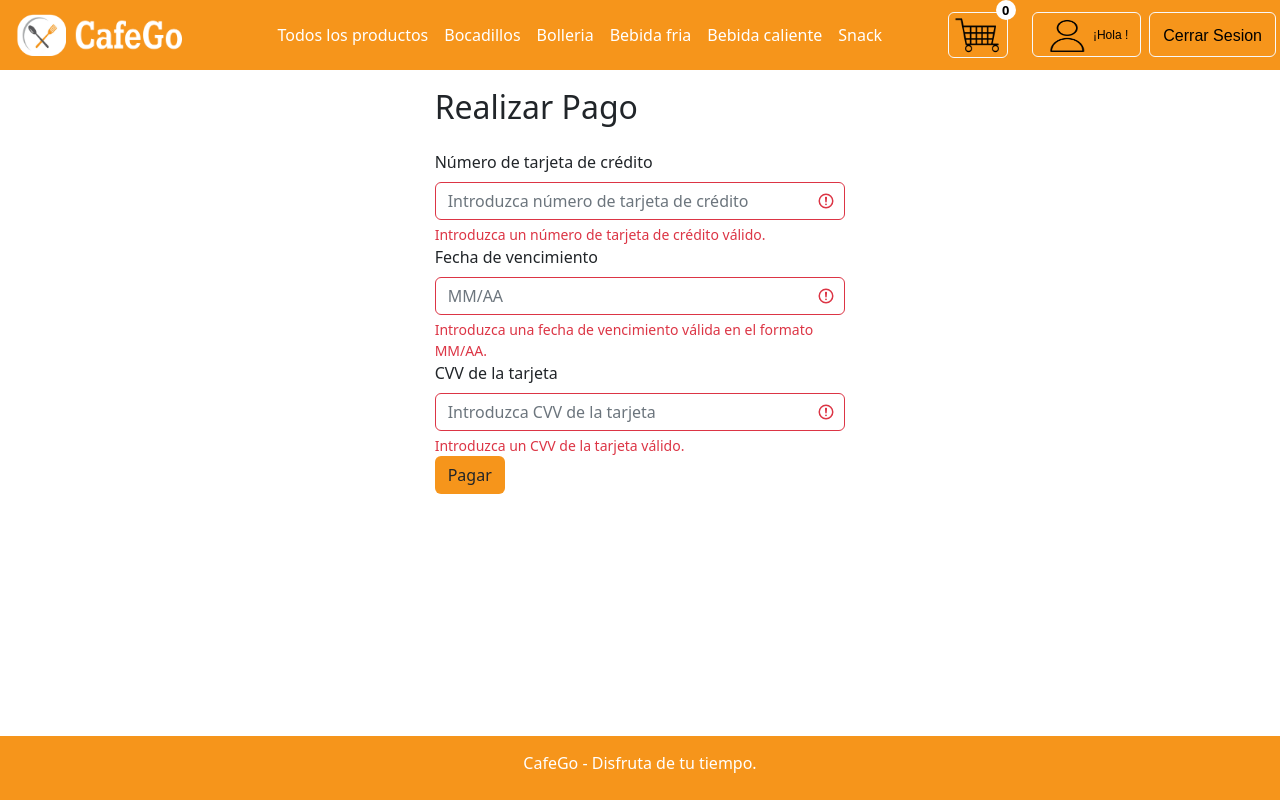
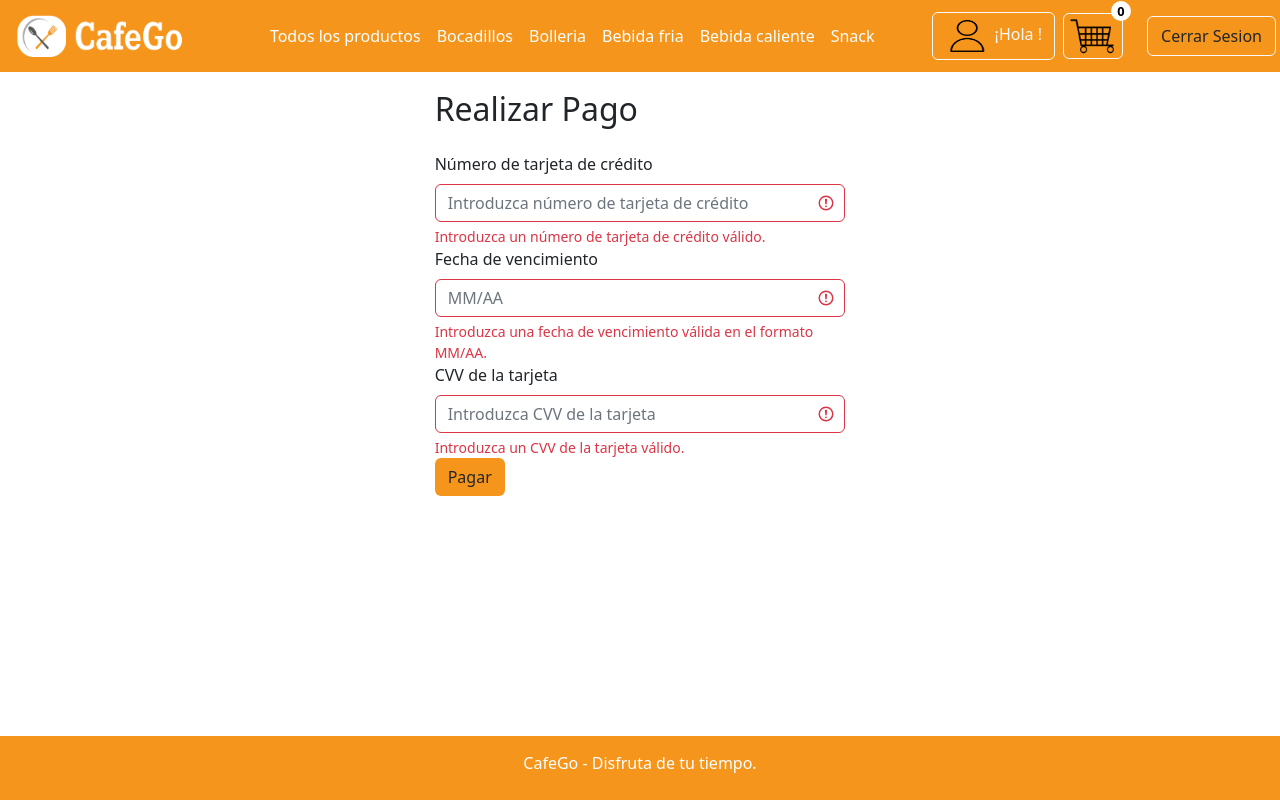
Before and after one commit to beeeel97/CafeGo, an Angular app in the folder cafeGo/: page /pasarelaPago in a window 1280 px wide. Built offline with nearby package versions, Linux system fonts and the light colour scheme; no server answers.

Commit message:
definnitivo

```diff
--- a/cafeGo/src/app/menu-navegacion/menu-navegacion.component.css
+++ b/cafeGo/src/app/menu-navegacion/menu-navegacion.component.css
@@ -121,25 +121,7 @@
 
 }
 
-.btn-usuario{
-  margin-right: 10px;
-  vertical-align: middle;
-}
 
-.boton-perfil{
-  height: 45px;
-  font-family: Arial, Helvetica, sans-serif;
-  font-size: 12px;
-  color: black;
-}
-
-.boton-cerrar{
-  width:120x;
-  height: 45px;
-  font-family: Arial, Helvetica, sans-serif;
-  font-size: 16px;
-  color: black;
-}
 .navbar-cart-items{
   position: absolute;
       left: 52px;
@@ -177,11 +159,3 @@
   min-width: 40%;
 
 }
-
-.navegacion{
-  display: flex;
-  flex-direction: row;
-  justify-content: space-between;
-  flex-wrap: wrap
-
-}
--- a/cafeGo/src/app/menu-navegacion/menu-navegacion.component.html
+++ b/cafeGo/src/app/menu-navegacion/menu-navegacion.component.html
@@ -1,6 +1,6 @@
-<nav class="navbar navbar-expand-sm bg-orange navbar-dark navegacion">
+<nav class="navbar navbar-expand-sm bg-orange navbar-dark d-flex justify-content-between">
   <!--LOGO-->
-  <div class="ps-3">
+  <div class="ps-3" (click)="navegarHome()">
     <img class="logo" src="./assets/images/CafeGoLogo.png" alt="" width="50" height="" />
     <img class="logo" src="./assets/images/CafeGoNombre.png" alt="" width="150" height="" />
 </div>
@@ -11,7 +11,6 @@
     <li class="nav-item" (click)="navegarMenuCategoria($event)">
       <button class="nav-link active bg-orange border-0" value="TodosProductos">Todos los productos</button>
     </li>
-
 
     <li class="nav-item" (click)="navegarMenuCategoria($event)">
       <button class="nav-link active bg-orange border-0" value="Bocadillos">Bocadillos</button>
@@ -32,9 +31,6 @@
       <button class="nav-link active bg-orange border-0" value="Snack">Snack</button>
     </li>
 
-    <!-- <li class="nav-item">
-          <a href="menus.html" class="nav-link active">Menús</a>
-      </li> -->
 </ul>
 
 <!-- <app-buscador></app-buscador> -->
@@ -48,32 +44,29 @@
  </a>
 </div>
 
-
-    <!-- carrito -->
-
-    <div class="navbar-cart" (click)="onToggleCart()">
-      <div class="navbar-cart-items">
-        <p class="items-num">{{(miCarrito$ | async)?.length}}</p>
-      </div>
-      <img class="nav-link btn btn-outline-light btn-floating m-1" src="./assets/images/carrito.png" alt="" width="60"
-        height="" />
-    </div>
-
-    <!-- PERFIL -->
   <div class="btn btn-outline-light btn-floating m-1 boton-perfil" [routerLink]="['/perfil']">
     <img src="./assets/images/Perfil.png" alt="" width="45" height="34" />
       ¡Hola {{nombreUsuario}}!
   </div>
 
+  <!-- carrito -->
+
+  <div class="navbar-cart" (click)="onToggleCart()">
+    <div class="navbar-cart-items" >
+      <p class="items-num">{{(miCarrito$ | async)?.length}}</p>
+    </div>
+    <img class="nav-link btn btn-outline-light btn-floating m-1" src="./assets/images/carrito.png" alt="" width="60" height="" />
+  </div>
+
+<!-- PERFIL -->
+
+
   <div class="nav-link btn btn-outline-light btn-floating m-1 boton-cerrar">
     <button class="btn boton-cerrar" value="CerrarSesion" (click)="cerrarSesion()">Cerrar Sesion</button>
   </div>
-
 </div>
-
+</nav>
 
 <div class="cart" [ngClass]="{show: viewCart }">
 <app-carrito></app-carrito>
 </div>
-
-</nav>
--- a/cafeGo/src/app/menu-navegacion/menu-navegacion.component.ts
+++ b/cafeGo/src/app/menu-navegacion/menu-navegacion.component.ts
@@ -56,7 +56,12 @@ export class MenuNavegacionComponent {
 
       }
 
-      navegarHome(){}
+      navegarHome(){
+
+      let IDUsuario=  this.localStorageService.getItem("usuario");
+
+      this.router.navigate([`/home/${IDUsuario}`]);
+      }
 
 
 
--- a/cafeGo/src/app/pasarela-pago/pasarela-pago.component.html
+++ b/cafeGo/src/app/pasarela-pago/pasarela-pago.component.html
@@ -9,10 +9,10 @@
       <!-- NÚMERO DE TARJETA DE CRÉDITO -->
       <div class="form-group">
         <label for="tarjeta" class="form-label">Número de tarjeta de crédito</label>
-  <input type="text" class="form-control" id="tarjeta" placeholder="Introduzca número de tarjeta de crédito" required
+        <input type="text" class="form-control" id="tarjeta" placeholder="Introduzca número de tarjeta de crédito"
+          required
           pattern="^(?:4[0-9]{12}(?:[0-9]{3})?|5[1-5][0-9]{14}|3[47][0-9]{13}|3(?:0[0-5]|[68][0-9])[0-9]{11}|6(?:011|5[0-9]{2})[0-9]{12}|(?:2131|1800|35\d{3})\d{11})$"
-    (input)="validarTarjeta()"
-  />
+          (input)="validarTarjeta()" />
         <div class="invalid-feedback">
           Introduzca un número de tarjeta de crédito válido.
         </div>
@@ -25,9 +25,7 @@
       <div class="form-group">
         <label for="fecha" class="form-label">Fecha de vencimiento</label>
         <input type="text" class="form-control" id="fecha" placeholder="MM/AA" required
-    pattern="^(0[1-9]|1[0-2])\/?([0-9]{2})$"
-    (input)="validarFecha()"
-  />
+          pattern="^(0[1-9]|1[0-2])\/?([0-9]{2})$" (input)="validarFecha()" />
         <div class="invalid-feedback">
           Introduzca una fecha de vencimiento válida en el formato MM/AA.
         </div>
@@ -40,9 +38,7 @@
       <div class="form-group">
         <label for="cvv" class="form-label">CVV de la tarjeta</label>
         <input type="text" class="form-control" id="cvv" placeholder="Introduzca CVV de la tarjeta" required
-    pattern="^\d{3,4}$"
-    (input)="validarCVV()"
-  />
+          pattern="^\d{3,4}$" (input)="validarCVV()" />
         <div class="invalid-feedback">
           Introduzca un CVV de la tarjeta válido.
         </div>
@@ -51,9 +47,13 @@
         </div>
       </div>
 
-        <button type="submit" class="btn" style="background-color: #F6951B">
+      <button class="text-center" type="submit" class="btn" style="background-color: #F6951B" (click)="pagar()">
         Pagar
       </button>
     </div>
   </form>
+
+  <div class="text-center">
+    <span *ngIf="pagoOK">{{ mensajePagoExitoso }}</span>
   </div>
+</div>
--- a/cafeGo/src/app/pasarela-pago/pasarela-pago.component.ts
+++ b/cafeGo/src/app/pasarela-pago/pasarela-pago.component.ts
@@ -1,4 +1,6 @@
 import { Component } from '@angular/core';
+import { ActivatedRoute, Router } from '@angular/router';
+import { LocalStorageService } from '../services/local-storage.service';
 
 @Component({
   selector: 'app-pasarela-pago',
@@ -15,8 +17,10 @@ export class PasarelaPagoComponent {
   mensajeCorrectoCVV: string = '';
   mensajeCorrectoFecha: string = '';
 
+pagoOK:boolean=false;
+  mensajePagoExitoso: string ="";
 
-  mensajePagoExitoso: string ="";
+  constructor(private router:Router, private route:ActivatedRoute,  private localStorageService: LocalStorageService){}
 
   validarTarjeta(): void {
     const patronTarjeta = /^(?:4[0-9]{12}(?:[0-9]{3})?|5[1-5][0-9]{14}|3[47][0-9]{13}|3(?:0[0-5]|[68][0-9])[0-9]{11}|6(?:011|5[0-9]{2})[0-9]{12}|(?:2131|1800|35\d{3})\d{11})$/;
@@ -76,7 +80,19 @@ export class PasarelaPagoComponent {
 
 
   pagar(){
+    this.pagoOK=true;
    this.mensajePagoExitoso="Pago realizado correctamente";
+
+   this.navegarHome();
+
   }
 
+  navegarHome(){
+
+    let IDUsuario=  this.localStorageService.getItem("usuario");
+
+    this.router.navigate([`/home/${IDUsuario}`]);
+    }
+
+
 }
```
Lines whose indentation alone changed are shown as unchanged.
